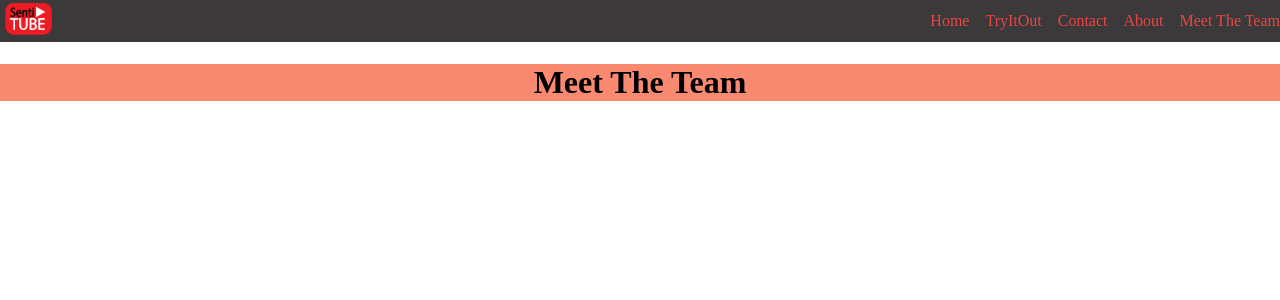
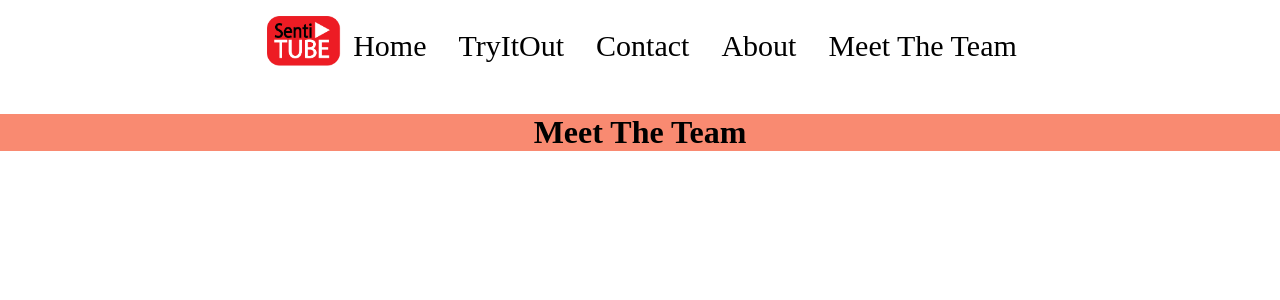
Before and after one commit to dsplayerX/project-sentitube-webapp, a React (Create React App) app: page /MeetTheTeam in a window 1280 px wide. Shown: the top 300 px of the page. Built offline with nearby package versions, Linux system fonts and the light colour scheme.

Commit message:
changed some values of styles belongs to nav bar

```diff
--- a/src/index.css
+++ b/src/index.css
@@ -6,21 +6,41 @@ body {
   margin: 0;
 }
 
+
+
+/* below from here styles are belongs to nav bar  */
+
 .logo {
-  width: 60px;
-  height: auto;;
-  padding-top: 5%;
-  padding-left: 5%;
+  position: relative;
+  width: 90px;
+  height: auto;
+  margin-left: 0px;
+
+  /* padding-top: 5%;
+  padding-left: 5%; */
 }
 
 .nav {
-  background-color: rgb(59, 57, 57);
-  color: rgb(234, 69, 69);
+    display: flex;
+    align-items: center;
+    background-color: #ffffff;
+    padding: 1rem;
+    border-bottom: 1px solid #ffffff00;
+    display: flex;
+  justify-content: center;
+  align-items: center;
+
+
+}
+
+
+
+.nav_link{
   display: flex;
-  justify-content: space-between;
+  justify-content: center;
   align-items: center;
-  gap: 2rem;
-  padding-block-start: 0 1rem;
+  color: rgb(0, 0, 0);
+  font-size: 30px;
 }
 
 .nav ul {
@@ -28,7 +48,7 @@ body {
   margin: 0;
   list-style: none;
   display: flex;
-  gap: 1rem;
+  gap: 2rem;
 }
 
 .nav a {
@@ -36,6 +56,8 @@ body {
   text-decoration: none;
 }
 
+/* nav bar styles ends from here*/
+
 .teambcg{
   background-color: rgb(249, 138, 113);
   text-align: center;
```
